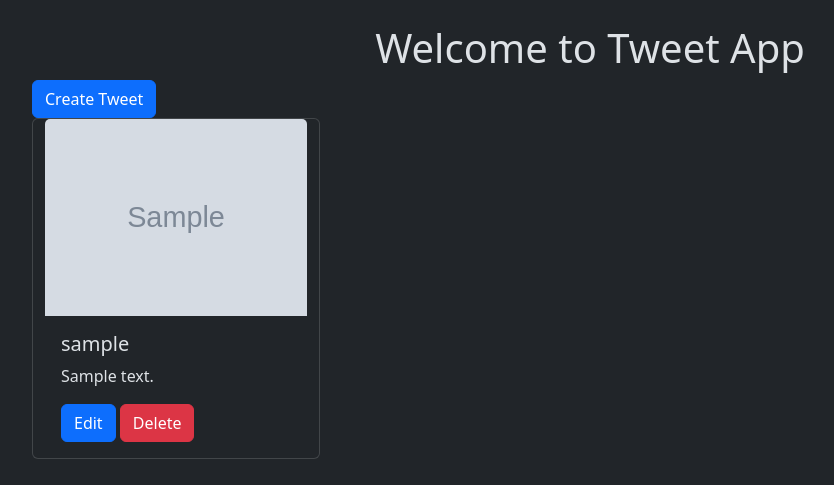
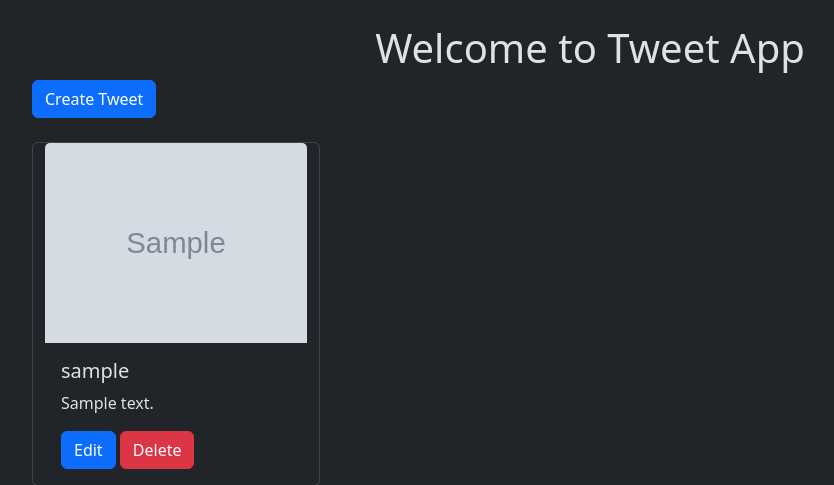
Before and after one commit to BHATDAVOOD/django-project1, a Django app: page /tweet/ in a window 1280 px wide. Shown: the part 56-541 px from the top of the page, without its empty margins (50-884 px from the left). Run offline with Django 5.2, Linux system fonts and the light colour scheme; tables that the repository leaves empty hold one stand-in row (values such as "Sample post"); grey boxes marked "Sample" are stand-in pictures.

Commit message:
All tweets html

```diff
--- a/tweet/templates/tweet_list.html
+++ b/tweet/templates/tweet_list.html
@@ -6,11 +6,11 @@ Index
 
 {% block content %}
 <h1 class="mt-4 text-center">Welcome to Tweet App</h1>
-<a class="btn btn-primary" href="{% url 'tweet_create' %}">Create Tweet</a>
+<a class="btn btn-primary mb-4" href="{% url 'tweet_create' %}">Create Tweet</a>
 <div class="container row gap-3">
     {% for tweet in tweets  %}
     <div class="card" style="width: 18rem;">
-  <img src="{{tweet.photo.url}}" class="card-img-top" alt="...">
+  <img src="{{tweet.photo.url}}" class="card-img-top" alt="..." height="200">
   <div class="card-body">
     <h5 class="card-title">{{tweet.user.username}}</h5>
     <p class="card-text">{{tweet.text}}</p>
```
